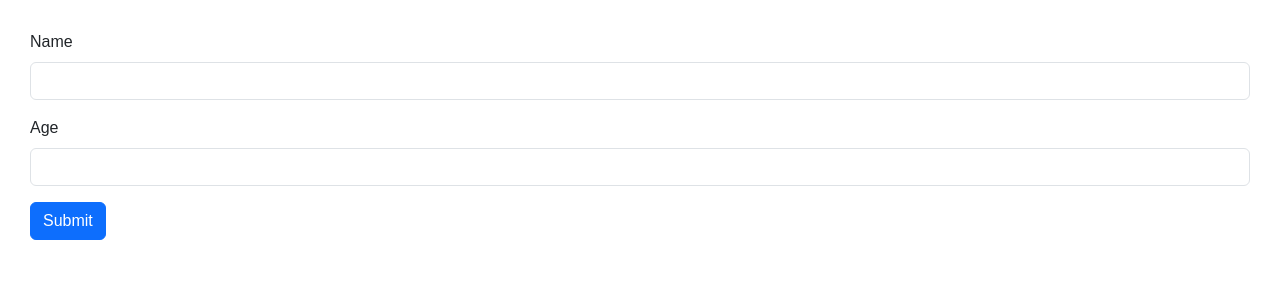
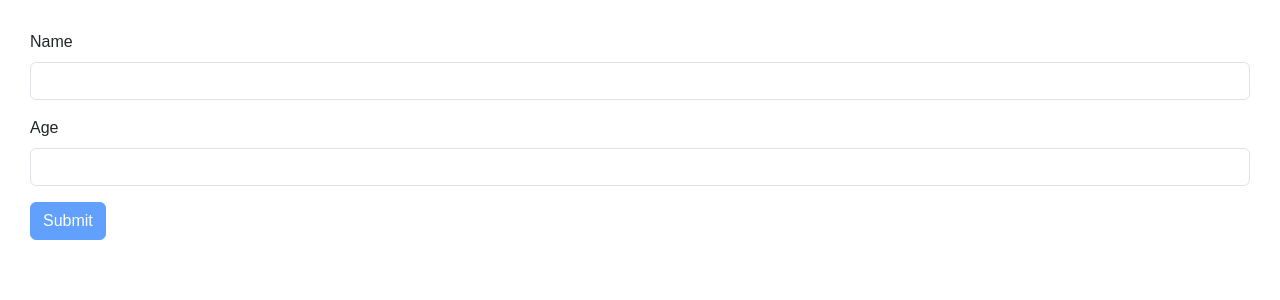
Before and after one commit to fayadchowdhury/react-tutorials, a React (Vite) app: page / in a window 1280 px wide. Shown: the top 300 px of the page. Built offline with nearby package versions, Linux system fonts and the light colour scheme.

Commit message:
Disable submit button if form is not valid using isValid property of formState in useForm

```diff
--- a/src/components/Form.tsx
+++ b/src/components/Form.tsx
@@ -38,7 +38,7 @@
   const {
     register,
     handleSubmit,
-    formState: { errors },
+    formState: { errors, isValid }, // Use isValid to check if the form is valid
   } = useForm<FormData>({ resolver: zodResolver(schema) }); // Use zodResolver to validate the form data against the Zod schema
   //   const { register, handleSubmit, formState: { errors } } = useForm<FormData>();
 
@@ -112,7 +112,7 @@
         {/* Throw error message from Zod */}
         {errors.age && <p className="text-danger">{errors.age.message}</p>}
       </div>
-      <button className="btn btn-primary" type="submit">
+      <button disabled={!isValid} className="btn btn-primary" type="submit">
         Submit
       </button>
     </form>
```
